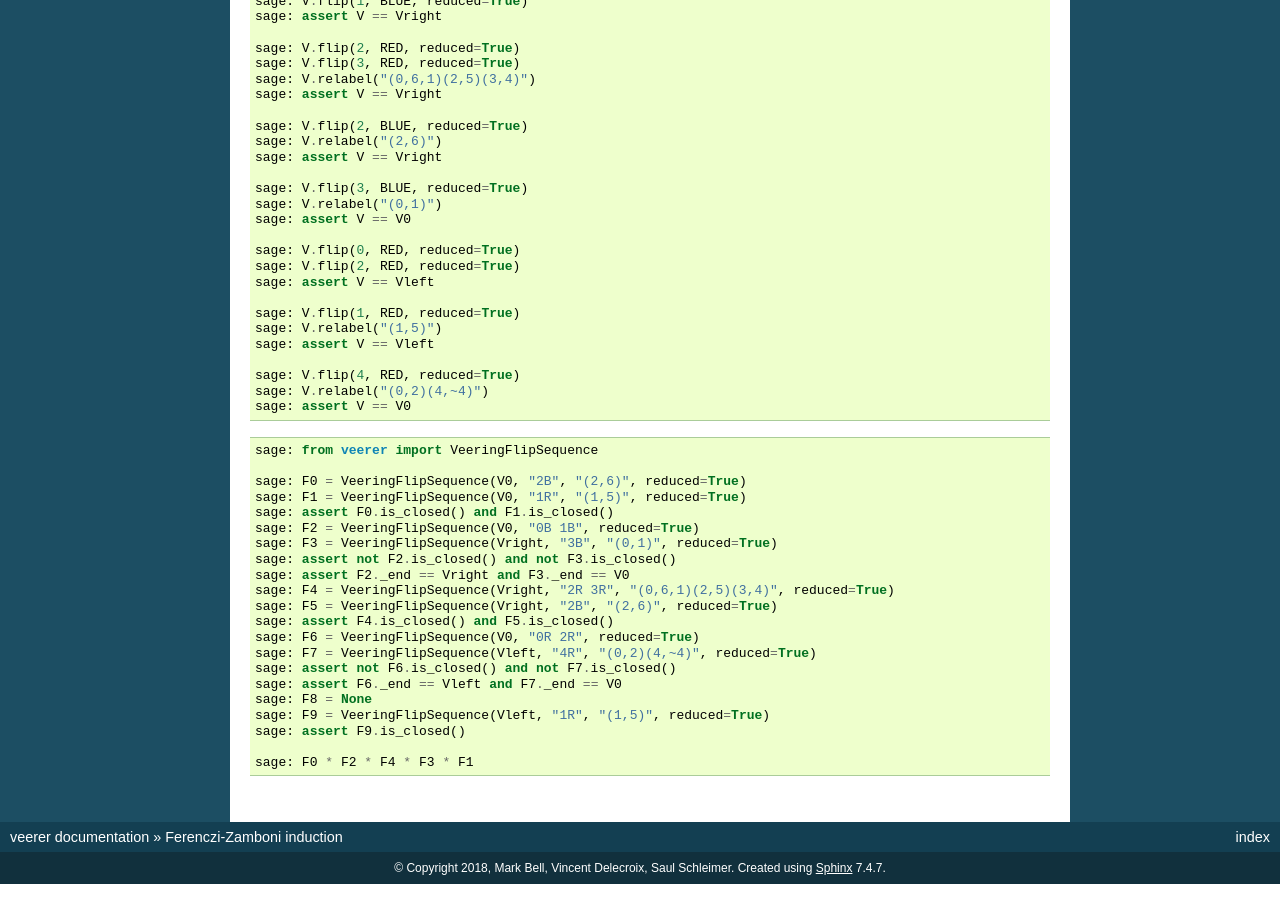
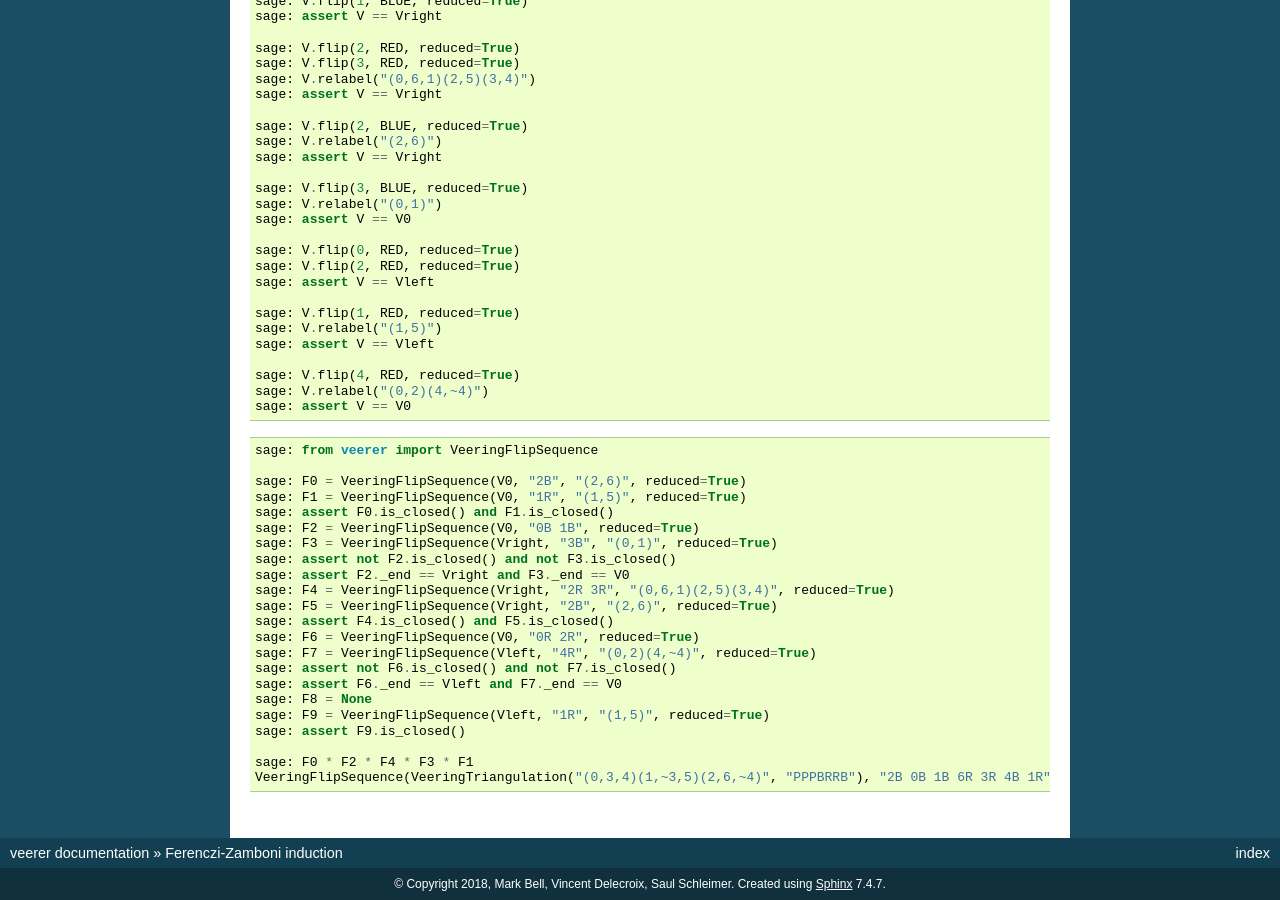
Before and after one commit to flatsurf/veerer, a Sphinx documentation site: the page built from docs/source/ferenczi_zamboni.rst, in a window 1280 px wide and 900 px high, scrolled down 580 px. Built offline with Sphinx 7.4.7, drawn with Linux system fonts in a browser that asks for light colours; the version number could not be read and is left out.

Commit message:
fix Ferenczi-Zamboni induction example

```diff
--- a/docs/source/ferenczi_zamboni.rst
+++ b/docs/source/ferenczi_zamboni.rst
@@ -65,7 +65,6 @@ canonical triangulations. We denote them below by ``V0``, ``Vright`` and
     sage: V.relabel("(0,2)(4,~4)")
     sage: assert V == V0
 
-
 ::
 
     sage: from veerer import VeeringFlipSequence
@@ -89,3 +88,4 @@ canonical triangulations. We denote them below by ``V0``, ``Vright`` and
     sage: assert F9.is_closed()
 
     sage: F0 * F2 * F4 * F3 * F1
+    VeeringFlipSequence(VeeringTriangulation("(0,3,4)(1,~3,5)(2,6,~4)", "PPPBRRB"), "2B 0B 1B 6R 3R 4B 1R", (0,6,1,5,2)(3,4)(~4,~3), reduced=True)
```
